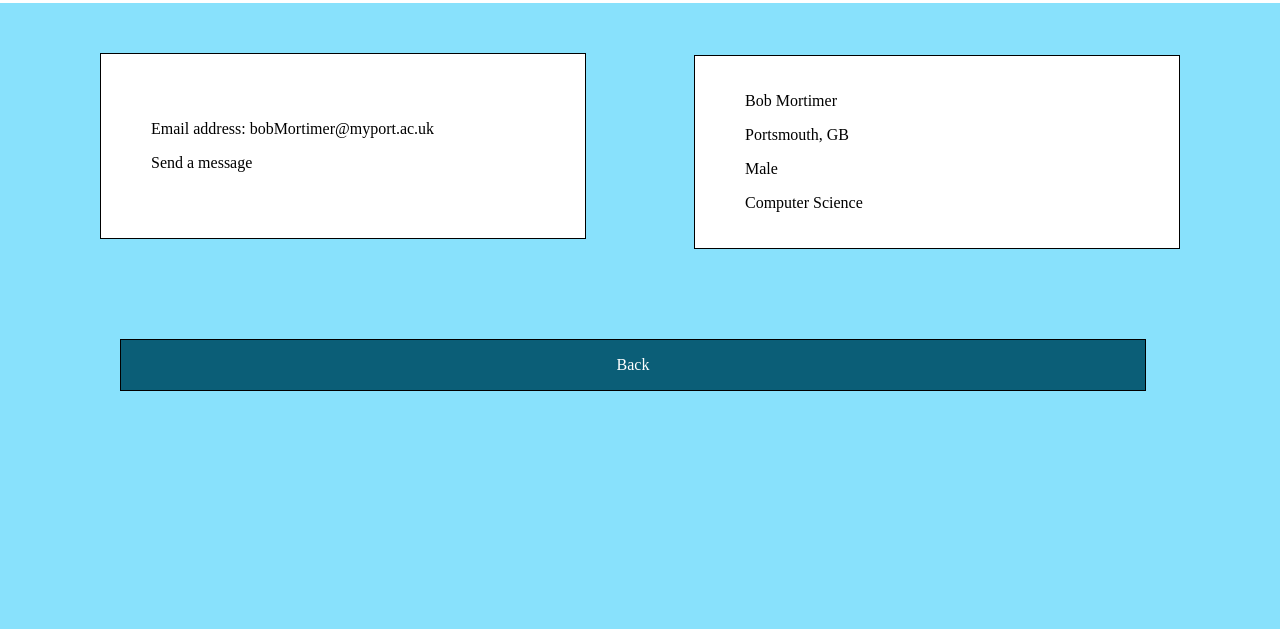
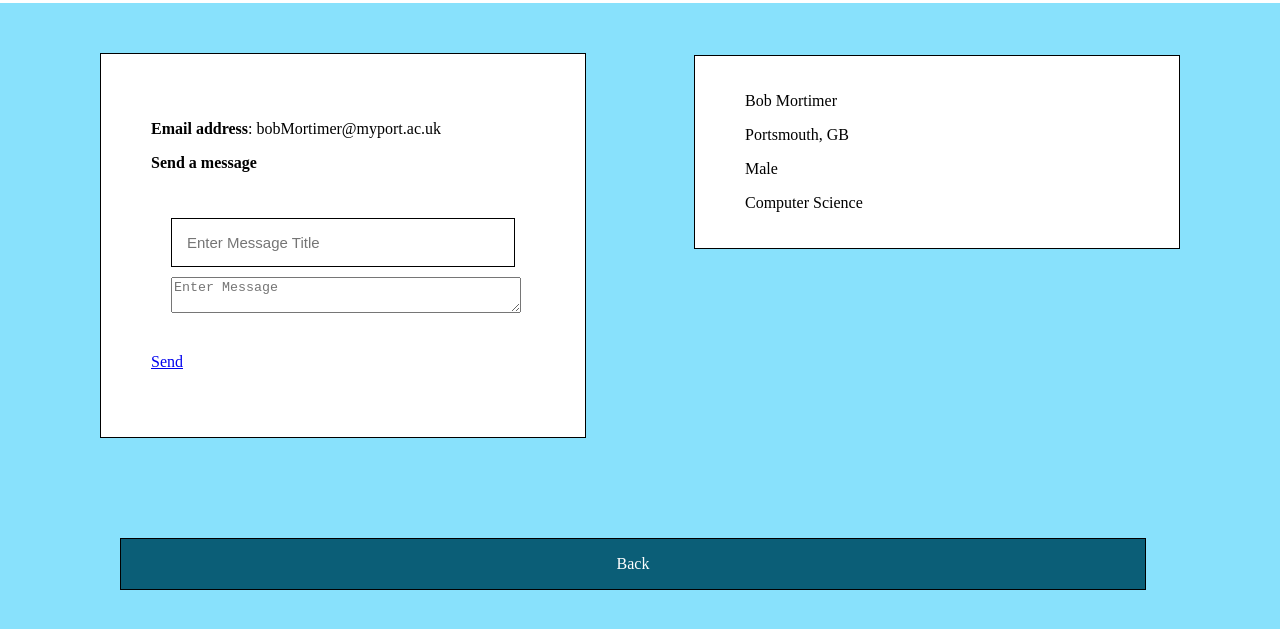
Before and after one commit to marcuslangford/SCOUT, a plain HTML site: page webpages/bobContact.html in a window 1280 px wide. Shown: the part 65-694 px from the top of the page. Drawn offline with Linux system fonts and the light colour scheme.

Commit message:
Update bobContact.html

```diff
--- a/webpages/bobContact.html
+++ b/webpages/bobContact.html
@@ -1,4 +1,3 @@
-
 <!doctype html>
 <html>
   <head>
@@ -25,14 +24,21 @@
     </div>
 
     <div id="contact">
-      <p>Email address: bobMortimer@myport.ac.uk</p>
-      <p>Send a message</p>
+      <p><b>Email address</b>: bobMortimer@myport.ac.uk</p>
+      <p><b>Send a message</b></p>
+      <form>
+        <!--Message Title-->
+        <input type="text" placeholder="Enter Message Title" name="title" required>
+        <!--Message-->
+        <textarea style="width: 100%" placeholder="Enter Message"></textarea>
+      </form>
+      <p><a href="bobMortimer.html">Send</a></p>
     </div>
 
     <div id="back">
       <p><a href="bobMortimer.html">Back</a></p>
     </div>
 
-    </div>
+
   </body>
 </html>
```
